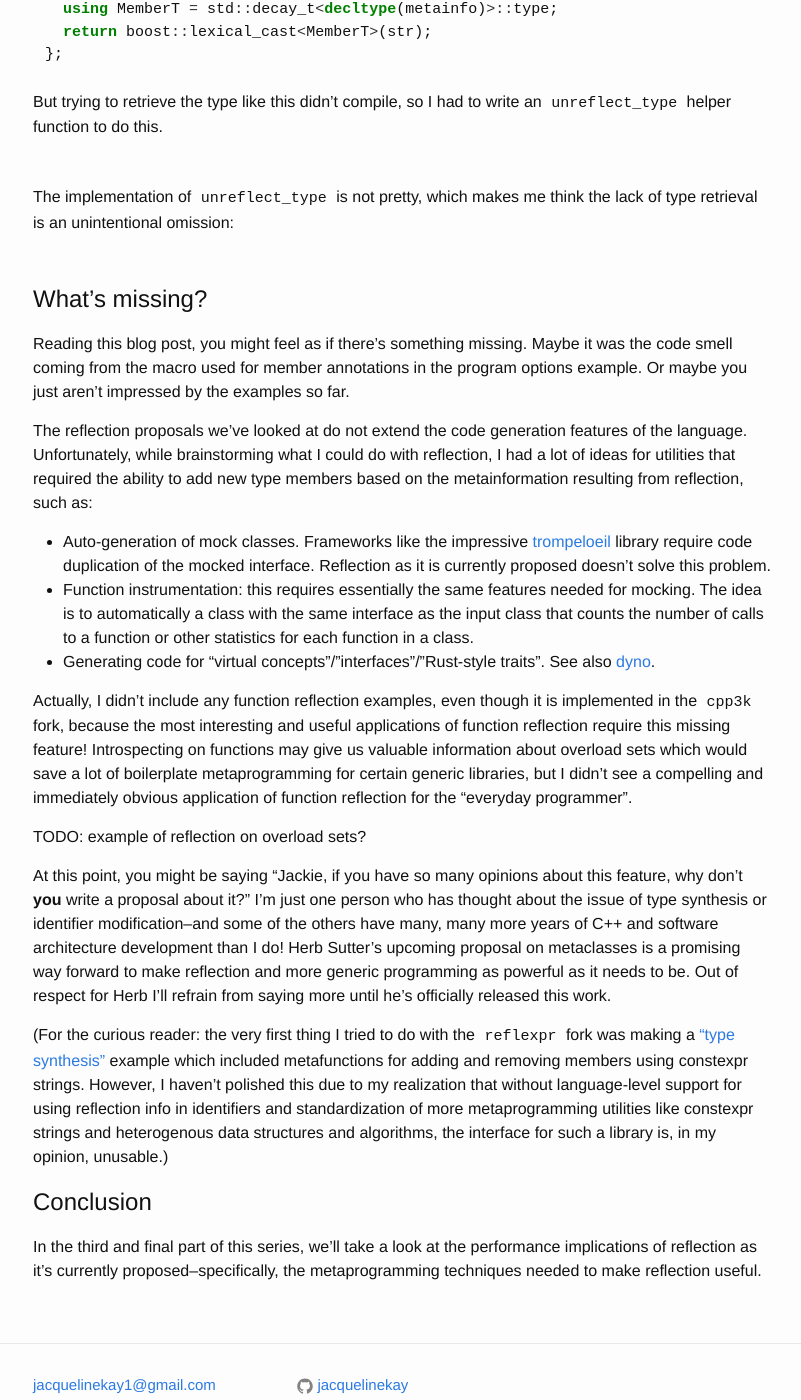
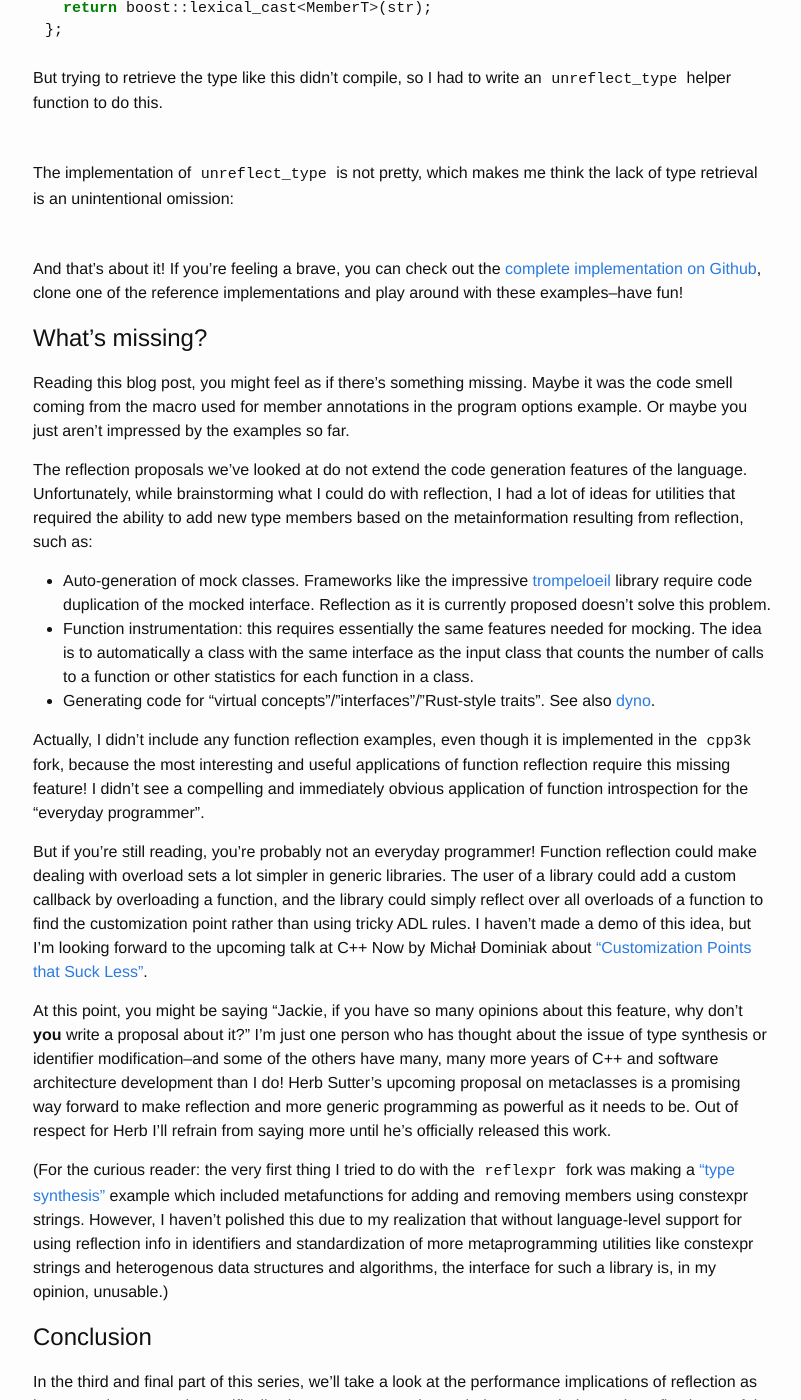
Before and after one commit to jacquelinekay/jacquelinekay.github.io, a Jekyll site: the page built from preview/reflection2.md, in a window 1280 px wide and 1400 px high, scrolled down 7122 px. Shown: the whole window, without its empty margins (237-1038 px from the left). Built offline with Jekyll 4.4.1, drawn with Linux system fonts in a browser that asks for light colours; some of the changed text lies outside the part shown.

Commit message:
Fill out TODOs

````diff
--- a/preview/reflection2.md
+++ b/preview/reflection2.md
@@ -13,7 +13,7 @@ Disclaimer: these reference implementations do not represent the final state of
 
 # Generating comparison operators
 
-Have you ever written a tedious equality operator that checked for the equality of every member of a regular type? Have you ever written a code generation tool for generator such a function? You're not the only one. In fact, this is such a problem that someone wrote a standards proposal for adding default comparison operators for regular types to the language ([N3950](http://www.open-std.org/jtc1/sc22/wg21/docs/papers/2014/n3950.html)). (TODO: show the one Herb proposed too?)
+Have you ever written a tedious equality operator that checked for the equality of every member of a regular type? Have you ever written a code generation tool for generator such a function? You're not the only one. In fact, this is such a problem that someone wrote a standards proposal for adding default comparison operators for regular types to the language ([N3950](http://www.open-std.org/jtc1/sc22/wg21/docs/papers/2014/n3950.html)).
 
 It turns out that with reflection, you can write a generic equality operator for any type composed of equality-comparable members!
 
@@ -193,6 +193,8 @@ The implementation of `unreflect_type` is not pretty, which makes me think the l
 
 ```c++ {% include utils/includelines filename='code/reflection/cpp3k/refl_utilities.hpp' start=36 count=8 %}```
 
+And that's about it! If you're feeling a brave, you can check out the [complete implementation on Github](https://github.com/jacquelinekay/reflection_experiments), clone one of the reference implementations and play around with these examples--have fun!
+
 # What's missing?
 
 Reading this blog post, you might feel as if there's something missing. Maybe it was the code smell coming from the macro used for member annotations in the program options example. Or maybe you just aren't impressed by the examples so far.
@@ -203,9 +205,9 @@ The reflection proposals we've looked at do not extend the code generation featu
 - Function instrumentation: this requires essentially the same features needed for mocking. The idea is to automatically a class with the same interface as the input class that counts the number of calls to a function or other statistics for each function in a class.
 - Generating code for "virtual concepts"/"interfaces"/"Rust-style traits". See also [dyno](https://github.com/ldionne/dyno).
 
-Actually, I didn't include any function reflection examples, even though it is implemented in the `cpp3k` fork, because the most interesting and useful applications of function reflection require this missing feature! Introspecting on functions may give us valuable information about overload sets which would save a lot of boilerplate metaprogramming for certain generic libraries, but I didn't see a compelling and immediately obvious application of function reflection for the "everyday programmer".
+Actually, I didn't include any function reflection examples, even though it is implemented in the `cpp3k` fork, because the most interesting and useful applications of function reflection require this missing feature! I didn't see a compelling and immediately obvious application of function introspection for the "everyday programmer".
 
-TODO: example of reflection on overload sets?
+But if you're still reading, you're probably not an everyday programmer! Function reflection could make dealing with overload sets a lot simpler in generic libraries. The user of a library could add a custom callback by overloading a function, and the library could simply reflect over all overloads of a function to find the customization point rather than using tricky ADL rules. I haven't made a demo of this idea, but I'm looking forward to the upcoming talk at C++ Now by Michał Dominiak about ["Customization Points that Suck Less"](https://cppnow2017.sched.com/event/A8J4/customization-points-that-suck-less).
 
 At this point, you might be saying "Jackie, if you have so many opinions about this feature, why don't **you** write a proposal about it?" I'm just one person who has thought about the issue of type synthesis or identifier modification--and some of the others have many, many more years of C++ and software architecture development than I do! Herb Sutter's upcoming proposal on metaclasses is a promising way forward to make reflection and more generic programming as powerful as it needs to be. Out of respect for Herb I'll refrain from saying more until he's officially released this work.
 
````
